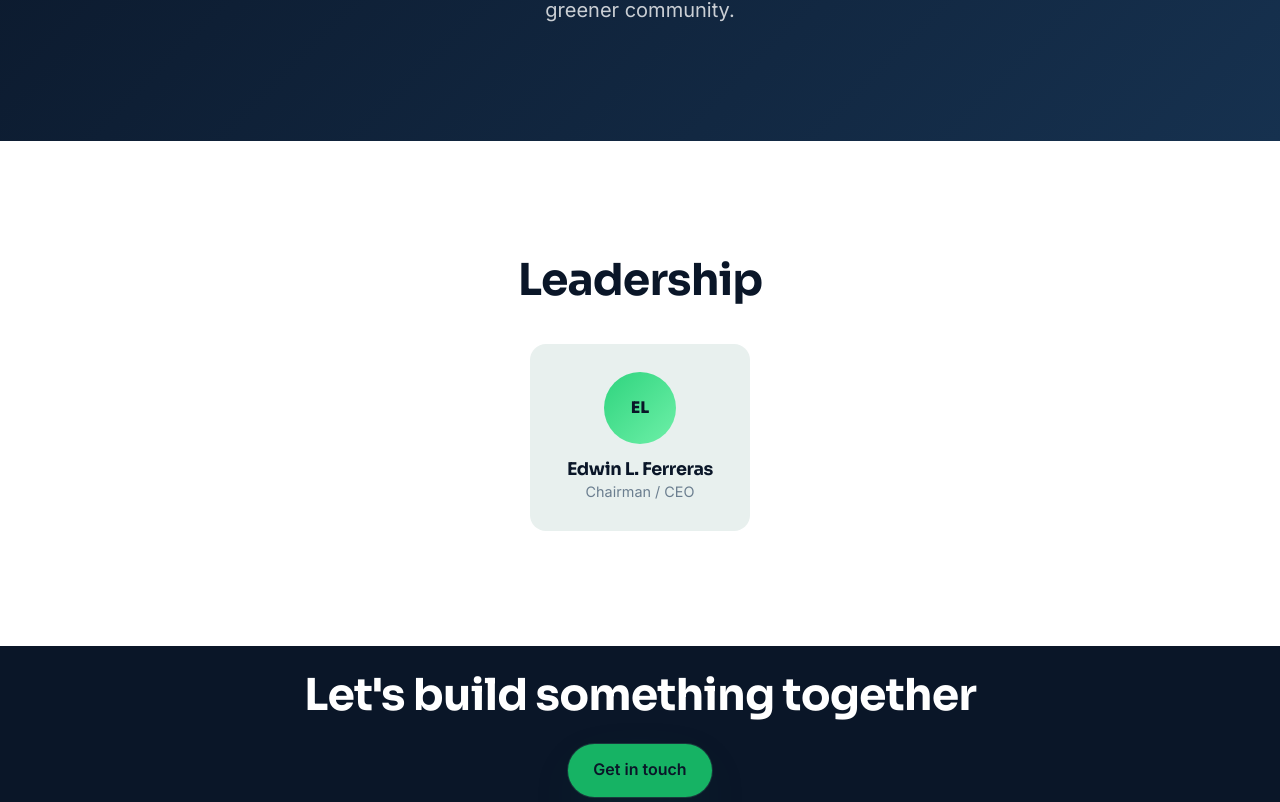
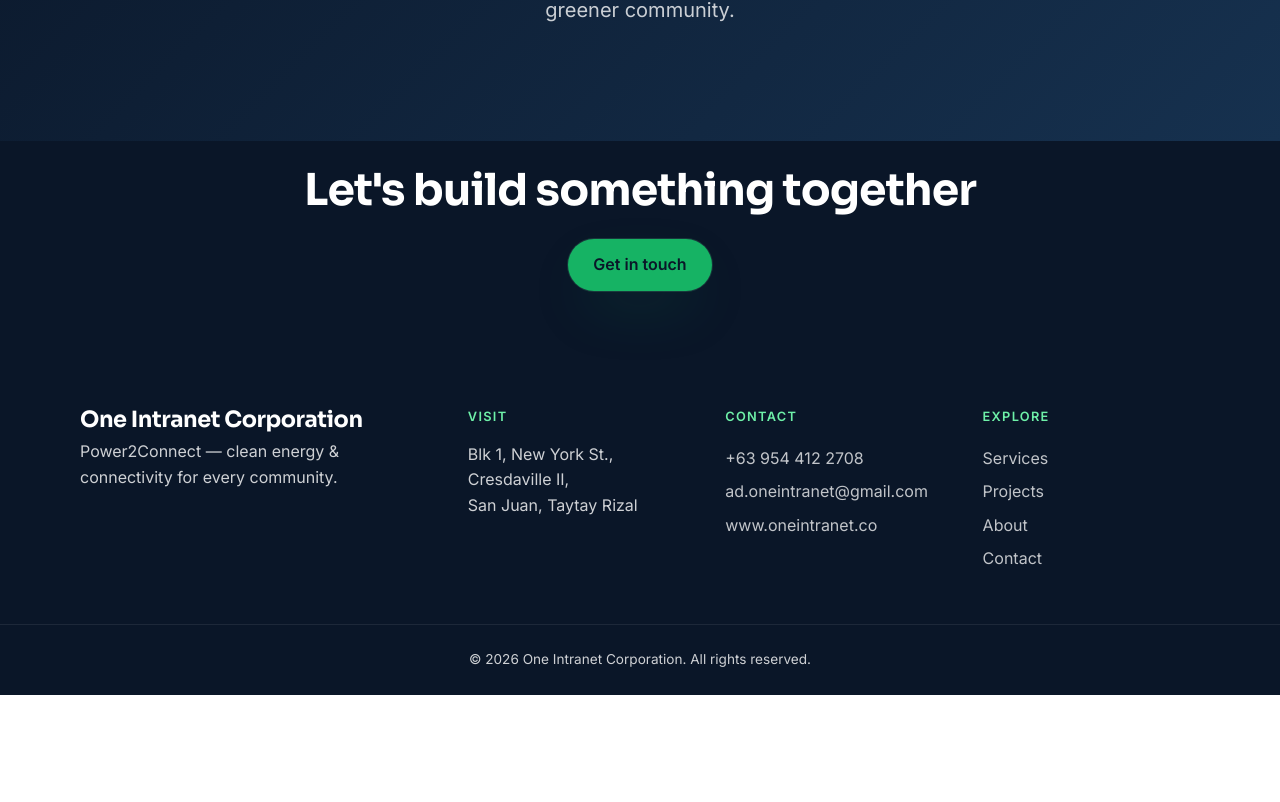
Before and after one commit to Estropia/One-Intranet, a React (Vite) app: page /about in a window 1280 px wide. Shown: the part 1538-2340 px from the top of the page. After the commit the page ends 2233 px from the top, so only its background shows below. Built offline with nearby package versions, Linux system fonts and the light colour scheme.

Commit message:
Update address and about page

```diff
--- a/src/components/Footer.jsx
+++ b/src/components/Footer.jsx
@@ -11,7 +11,7 @@ export default function Footer() {
         </div>
         <div>
           <h4>Visit</h4>
-          <p>Blk. 4 Lot 15, Summerfield Villas,<br/>Taytay, Rizal, 1920, Philippines</p>
+          <p>Blk 1, New York St., Cresdaville II,<br/>San Juan, Taytay Rizal</p>
         </div>
         <div>
           <h4>Contact</h4>
--- a/src/pages/About.jsx
+++ b/src/pages/About.jsx
@@ -1,6 +1,5 @@
 import SectionHeading from '../components/SectionHeading.jsx'
 import Button from '../components/Button.jsx'
-import { leadership } from '../data/team.js'
 import meetings from '../assets/images/meetings-img.png'
 import coverPhoto from '../assets/images/cover-photo.png'
 import styles from './About.module.css'
@@ -31,23 +30,6 @@ export default function About() {
         </div>
       </section>
 
-      <section className={styles.section}>
-        <div className={`container ${styles.center}`}>
-          <SectionHeading title="Leadership" align="center" />
-          <div className={styles.teamGrid}>
-            {leadership
-              .filter(m => m.name !== 'Denise Mae Ferreras' && m.name !== 'Louie Ann Ferreras' && m.name !== 'Mae Anne E. Ferreras')
-              .map(m => (
-                <div key={m.name} className={styles.member}>
-                  <div className={styles.avatar}>{m.name.split(' ').map(w => w[0]).slice(0,2).join('')}</div>
-                  <h3>{m.name}</h3>
-                  <p>{m.role}</p>
-                </div>
-              ))}
-          </div>
-        </div>
-      </section>
-
       <section className={styles.cta}>
         <div className={`container ${styles.center}`}>
           <br></br>
--- a/src/pages/Contact.jsx
+++ b/src/pages/Contact.jsx
@@ -9,7 +9,7 @@ export default function Contact() {
         <div className={styles.info}>
           <SectionHeading eyebrow="Contact us" title="Let's get you powered and connected" lead="Tell us about your home, business, or community project and we'll be in touch." />
           <ul className={styles.details}>
-            <li><strong>Address</strong><span>Blk. 4 Lot 15, Summerfield Villas, Taytay, Rizal, 1920, Philippines</span></li>
+            <li><strong>Address</strong><span>Blk 1, New York St., Cresdaville II, San Juan, Taytay Rizal</span></li>
             <li><strong>Phone</strong><a href="tel:+639544122708">+63 954 412 2708</a></li>
             <li><strong>Email</strong><a href="mailto:ad.oneintranet@gmail.com">ad.oneintranet@gmail.com</a></li>
             <li><strong>Website</strong><a href="https://www.oneintranet.co" target="_blank" rel="noreferrer">www.oneintranet.co</a></li>
```
